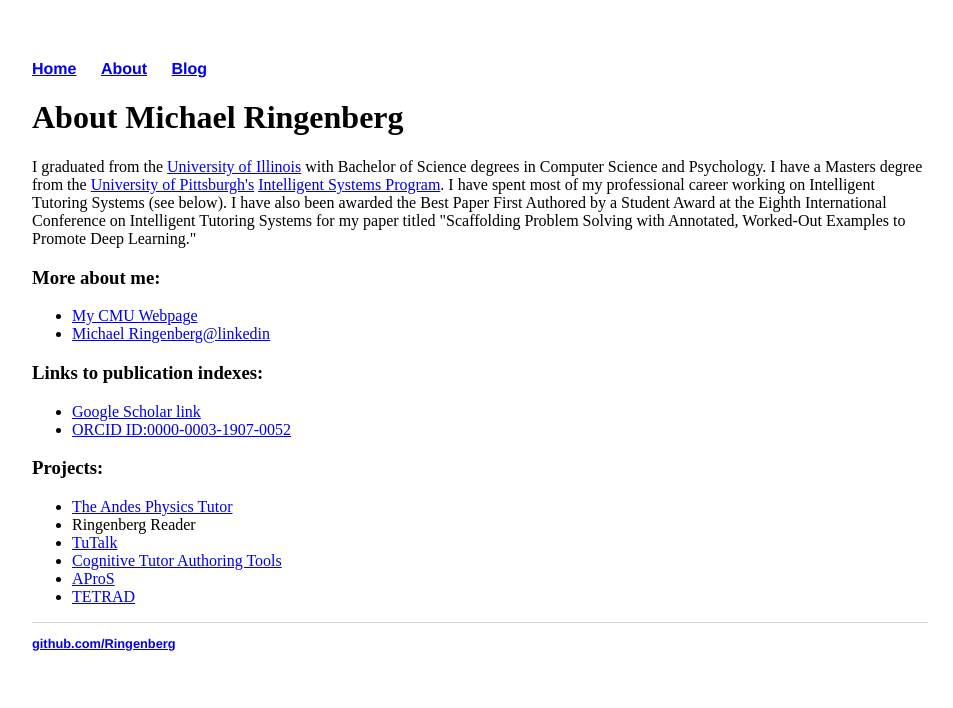
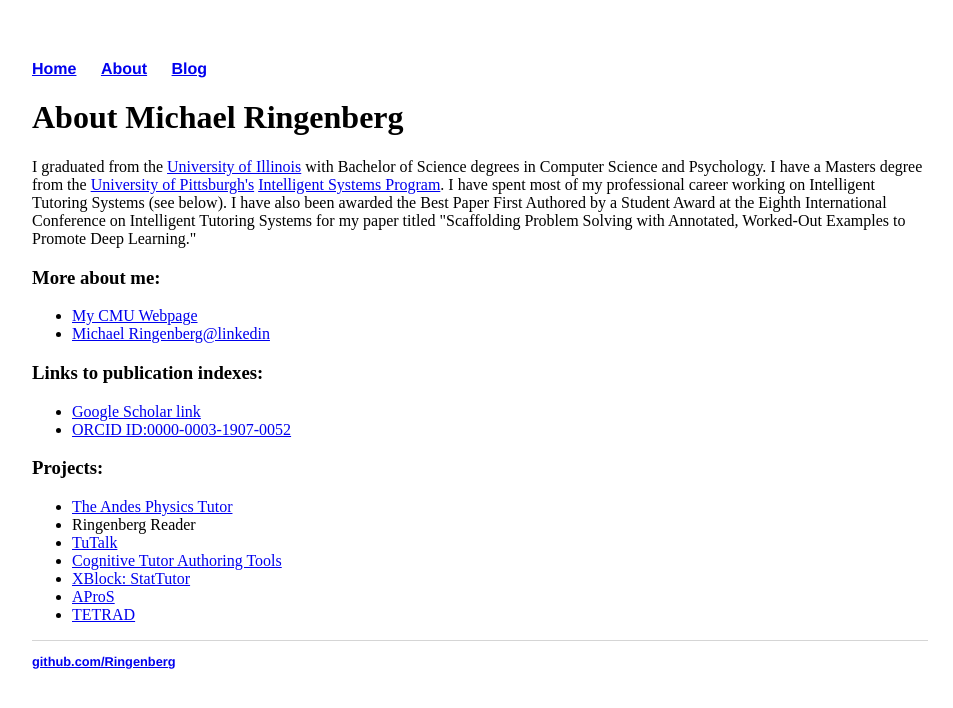
Before and after one commit to Ringenberg/Ringenberg.github.io, a Jekyll site: the page built from about/index.html, in a window 1280 px wide. Shown: the top 708 px of the page, without its empty margins (160-1113 px from the left). Built offline with Jekyll 4.4.1, drawn with Linux system fonts in a browser that asks for light colours.

Commit message:
Added more projects.

```diff
--- a/about/index.html
+++ b/about/index.html
@@ -35,6 +35,7 @@
   <li>Ringenberg Reader</li>
   <li><a href="https://sites.google.com/site/tutalksite/">TuTalk</a></li>
   <li><a href="http://ctat.pact.cs.cmu.edu/">Cognitive Tutor Authoring Tools</a></li>
+  <li><a href="https://github.com/CMUCTAT/XBlockStattutor">XBlock: StatTutor</a></li>
   <li><a href="http://www.phil.cmu.edu/projects/apros/">AProS</a></li>
   <li><a href="http://www.phil.cmu.edu/tetrad/">TETRAD</a></li>
 </ul>
```
